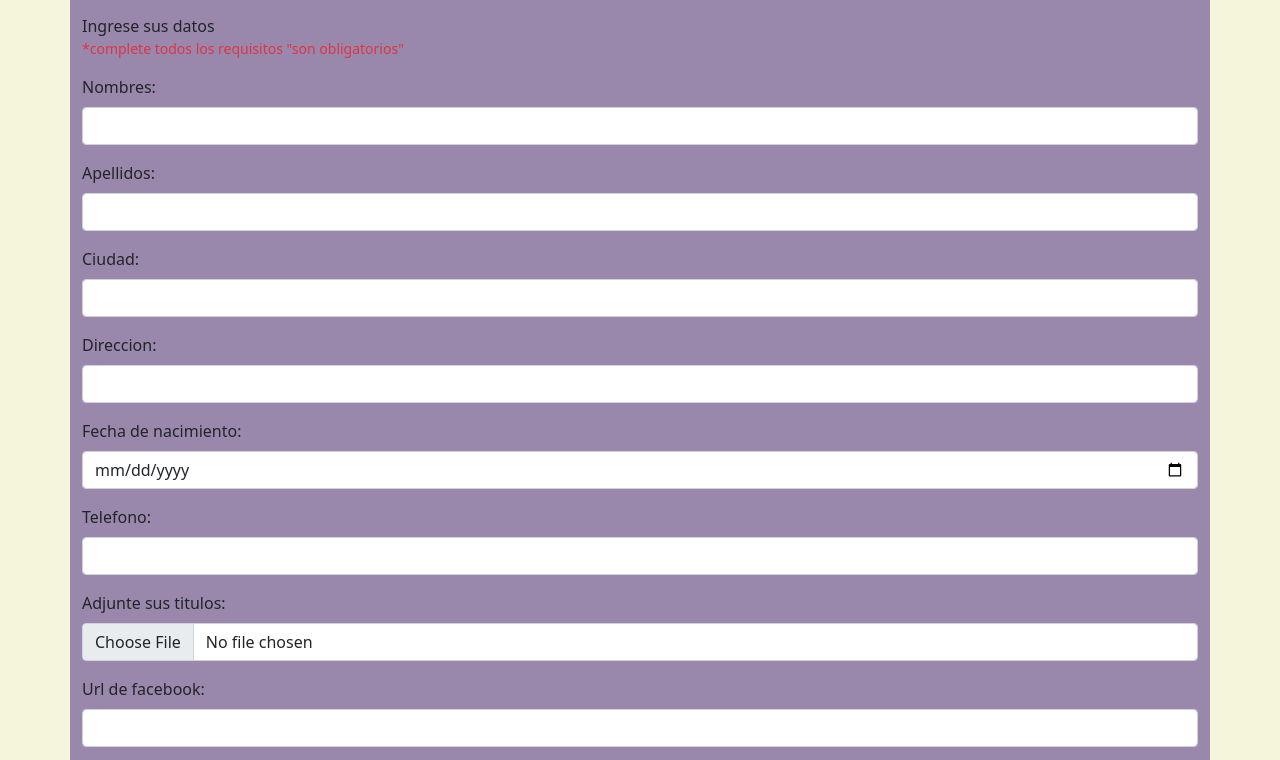
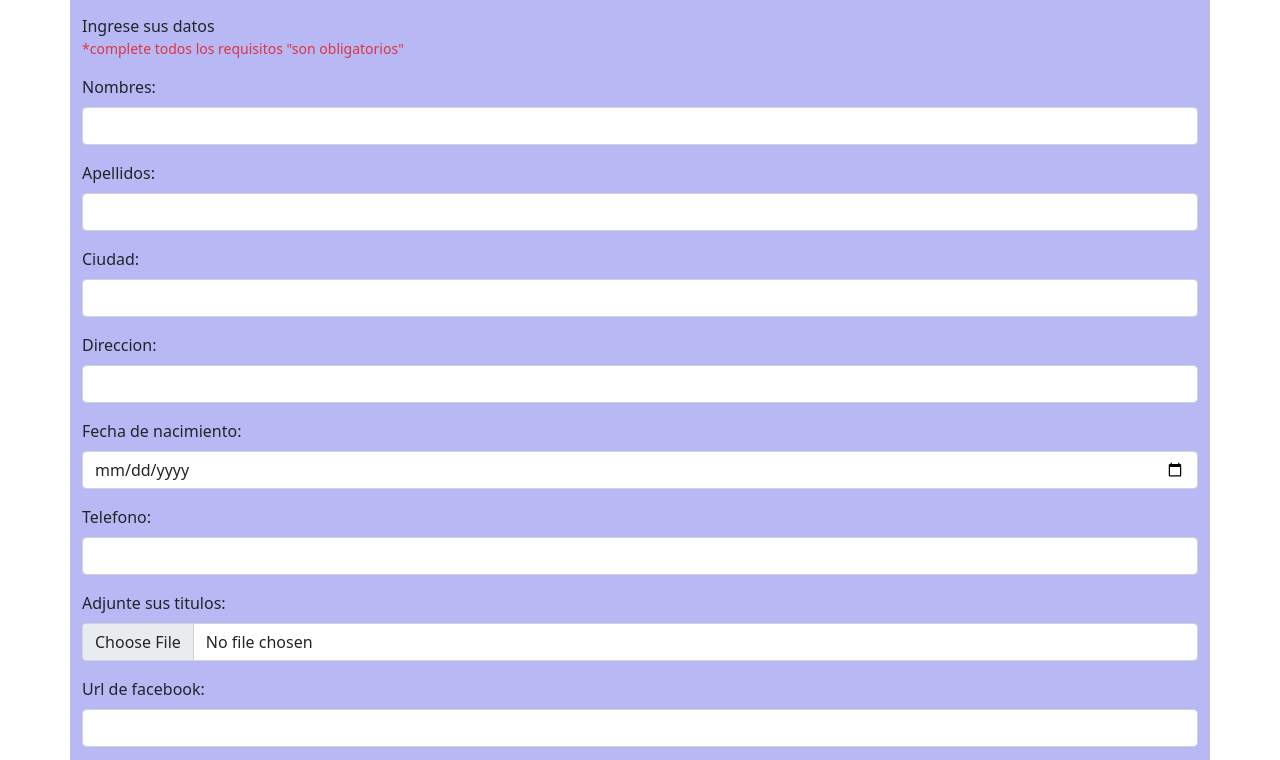
Before and after one commit to Empo420/Formulario, a plain HTML site: page index.html in a window 1280 px wide. Shown: the part 67-827 px from the top of the page. Drawn offline with nearby package versions, Linux system fonts and the light colour scheme.

Commit message:
cambie los colores

```diff
--- a/assest/main.css
+++ b/assest/main.css
@@ -1,8 +1,8 @@
 body{
-    background-color: beige;
+    background-color: white;
 }
 
 
 .container{
-    background-color: #9a87ac;
+    background-color: rgba(100, 100, 231, 0.459);
 }
```
